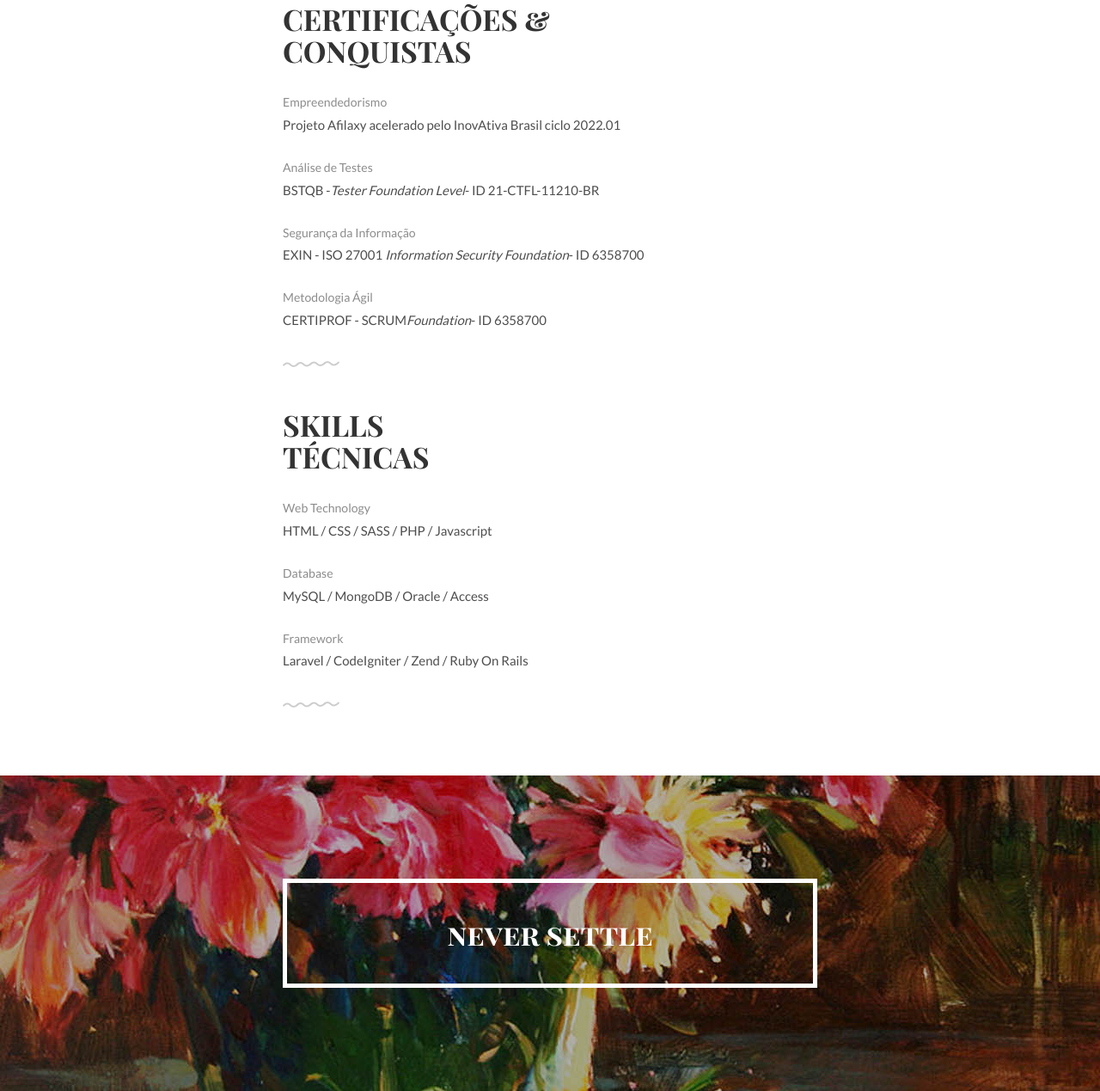
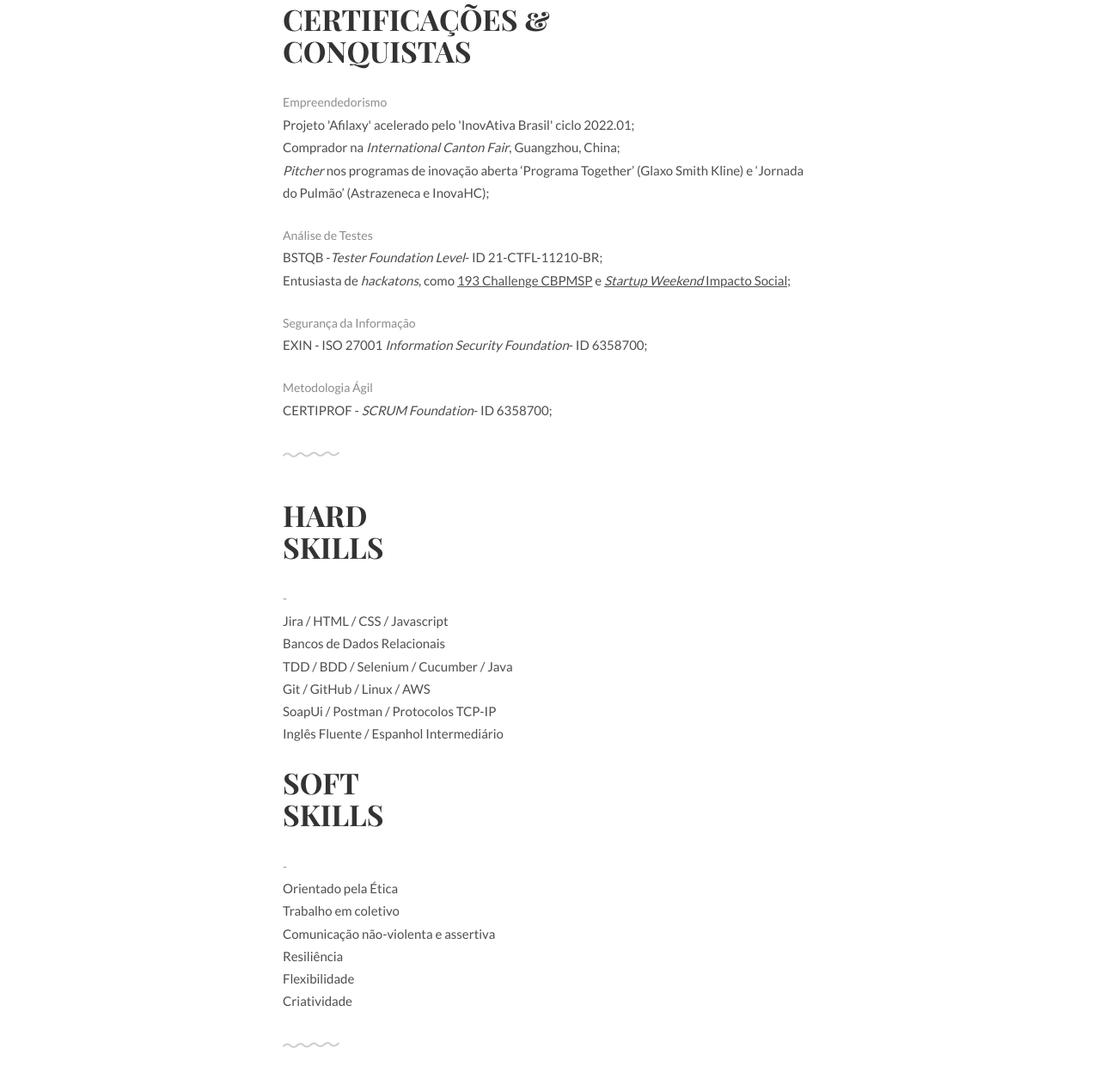
Before and after one commit to herb-sin/academy, a plain HTML site: page index.html in a window 1280 px wide. Shown: the part 1053-2322 px from the top of the page at 86% size. Drawn offline with Linux system fonts and the light colour scheme.

Commit message:
Update index.html

```diff
--- a/index.html
+++ b/index.html
@@ -16,7 +16,7 @@
 	<style>
 		.intro h1:before {
 			/* Edit this with your name or anything else */
-			content: 'Tester';
+			content: 'Tech';
 		}
 	</style>
 </head>
@@ -92,19 +92,22 @@
 			<h1>Certificações &amp;<br>Conquistas</h1>
 			<ul class="award-list list-flat">
 				<li>Empreendedorismo</li>
-				<li>Projeto Afilaxy acelerado pelo InovAtiva Brasil ciclo 2022.01</li>
+				<li>Projeto 'Afilaxy' acelerado pelo 'InovAtiva Brasil' ciclo 2022.01;</li>
+				<li>Comprador na <i>International Canton Fair</i>, Guangzhou, China;</li>
+				<li><i>Pitcher</i> nos programas de inovação aberta ‘Programa Together’ (Glaxo Smith Kline) e ‘Jornada do Pulmão’ (Astrazeneca e InovaHC);</li>
 			</ul>
 			<ul class="award-list list-flat">
 				<li>Análise de Testes</li>
-				<li>BSTQB -<i>Tester Foundation Level</i>- ID 21-CTFL-11210-BR</li>
+				<li>BSTQB -<i>Tester Foundation Level</i>- ID 21-CTFL-11210-BR;</li>
+				<li>Entusiasta de <i>hackatons</i>, como <a href="https://globoplay.globo.com/v/7442384/">193 Challenge CBPMSP</a> e <a href="https://startupweekend.tilda.ws/startupweekendonlinefortaleza"><i>Startup Weekend</i> Impacto Social;</a> </li>
 			</ul>
 			<ul class="award-list list-flat">
 				<li>Segurança da Informação</li>
-				<li>EXIN - ISO 27001 <i>Information Security Foundation</i>- ID 6358700</li>
+				<li>EXIN - ISO 27001 <i>Information Security Foundation</i>- ID 6358700;</li>
 			</ul>
 			<ul class="award-list list-flat">
 				<li>Metodologia Ágil</li>
-				<li>CERTIPROF - SCRUM<i>Foundation</i>- ID 6358700</li>
+				<li>CERTIPROF - <i>SCRUM Foundation</i>- ID 6358700;</li>
 			</ul>
 		</div>
 	</div>
@@ -112,18 +115,25 @@
 	<!-- Technical Skills -->
 	<div class="skills section second" id="skills">
 		<div class="container">
-			<h1>Skills<br>Técnicas</h1>
+			<h1>Hard<br>Skills</h1>
 			<ul class="skill-list list-flat">
-				<li>Web Technology</li>
-				<li>HTML / CSS / SASS / PHP / Javascript</li>
+				<li>-</li>
+				<li>Jira / HTML / CSS / Javascript</li>
+				<li>Bancos de Dados Relacionais</li>
+				<li>TDD / BDD / Selenium / Cucumber / Java</li>
+				<li>Git / GitHub / Linux / AWS</li>
+				<li>SoapUi / Postman / Protocolos TCP-IP </li>
+				<li>Inglês Fluente / Espanhol Intermediário</li>
 			</ul>
+			<h1>Soft<br>Skills</h1>
 			<ul class="skill-list list-flat">
-				<li>Database</li>
-				<li>MySQL / MongoDB / Oracle / Access</li>
-			</ul>
-			<ul class="skill-list list-flat">
-				<li>Framework</li>
-				<li>Laravel / CodeIgniter / Zend / Ruby On Rails</li>
+				<li>-</li>
+				<li>Orientado pela Ética</li>
+				<li>Trabalho em coletivo</li>
+				<li>Comunicação não-violenta e assertiva</li>
+				<li>Resiliência</li>
+				<li>Flexibilidade</li>
+				<li>Criatividade</li>
 			</ul>
 		</div>
 	</div>
@@ -143,8 +153,7 @@
 			    </div>
 			    <div class="unit-50">
 					<ul class="social list-flat right">
-						<li><a href="mailto:herbertjungsin@msn.com"><i class="fa fa-send"></i></a></li>
-						<li><a href="http://twitter.com/Afilaxy"><i class="fa fa-twitter"></i></a></li>
+						<li><a href="mailto:herbertjungsin@gmail.com"><i class="fa fa-send"></i></a></li>
 					</ul>
 			    </div>
 			</div>
```
